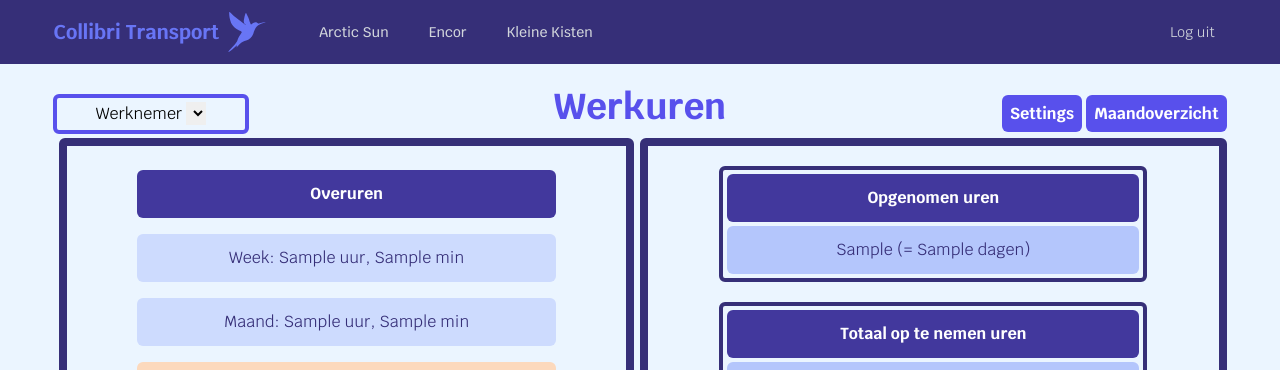
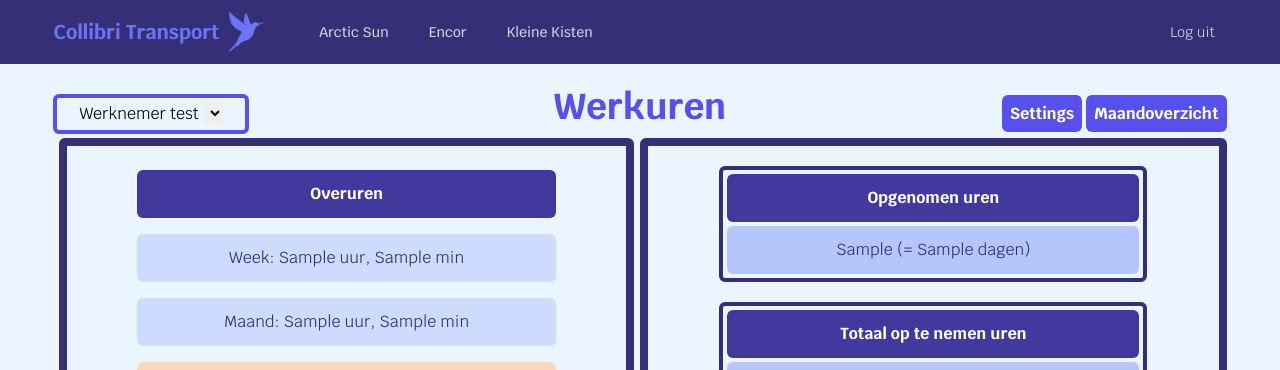
Before and after one commit to Collisa/arctic-suns, a Flask app: template templates/hours/index.html in a window 1280 px wide. Shown: the top 370 px of the page. Run offline with Flask 2, Linux system fonts and the light colour scheme; tables that the repository leaves empty hold one stand-in row (values such as "Sample post"); the template is opened without the code that fills it: values that come from a table or form of the project are taken from there, most other values are stand-ins (such as "Sample title", 1, 10 or a date in 2020); lists and menus that the app fills with data are empty; parts of the project's set-up code (start-up, migrations or seed data) failed here and were passed over; some libraries are stand-ins or nearby versions.

Commit message:
reverted branch to before problems

```diff
--- a/templates/hours/index.html
+++ b/templates/hours/index.html
@@ -16,7 +16,7 @@
                     <div class="flex-1">
                         <form action="{{ url_for('hours_index') }}" method="GET">
                             <div class="w-1/2 text-center border-4 border-indigo-600 rounded-md py-1 my-1">
-                                {{ person_form.person_id.label }}
+                                {{ person_form.person_id.label }} test
                                 {{ person_form.person_id(onchange="this.form.submit()") }}
                             </div>
                         </form>
```
